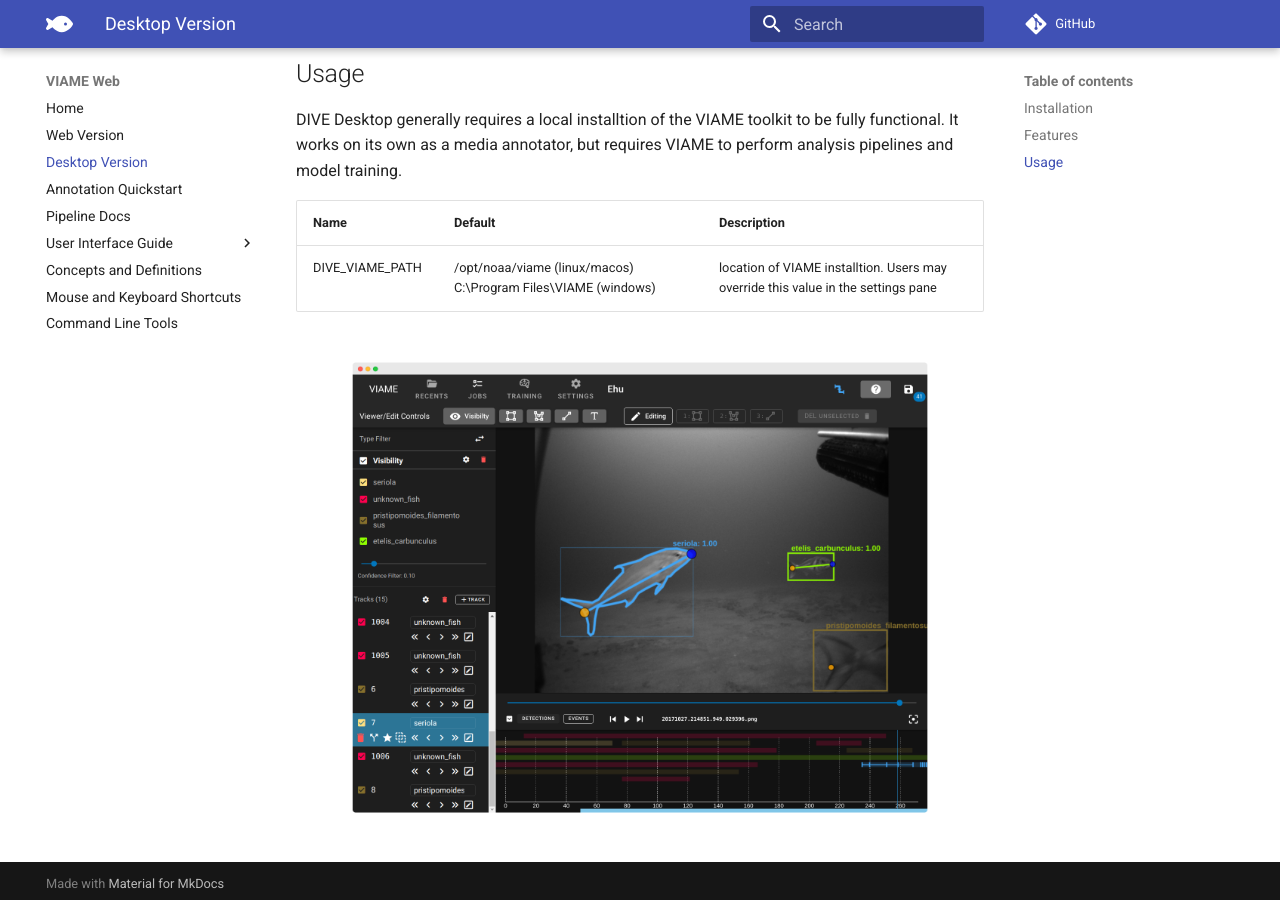
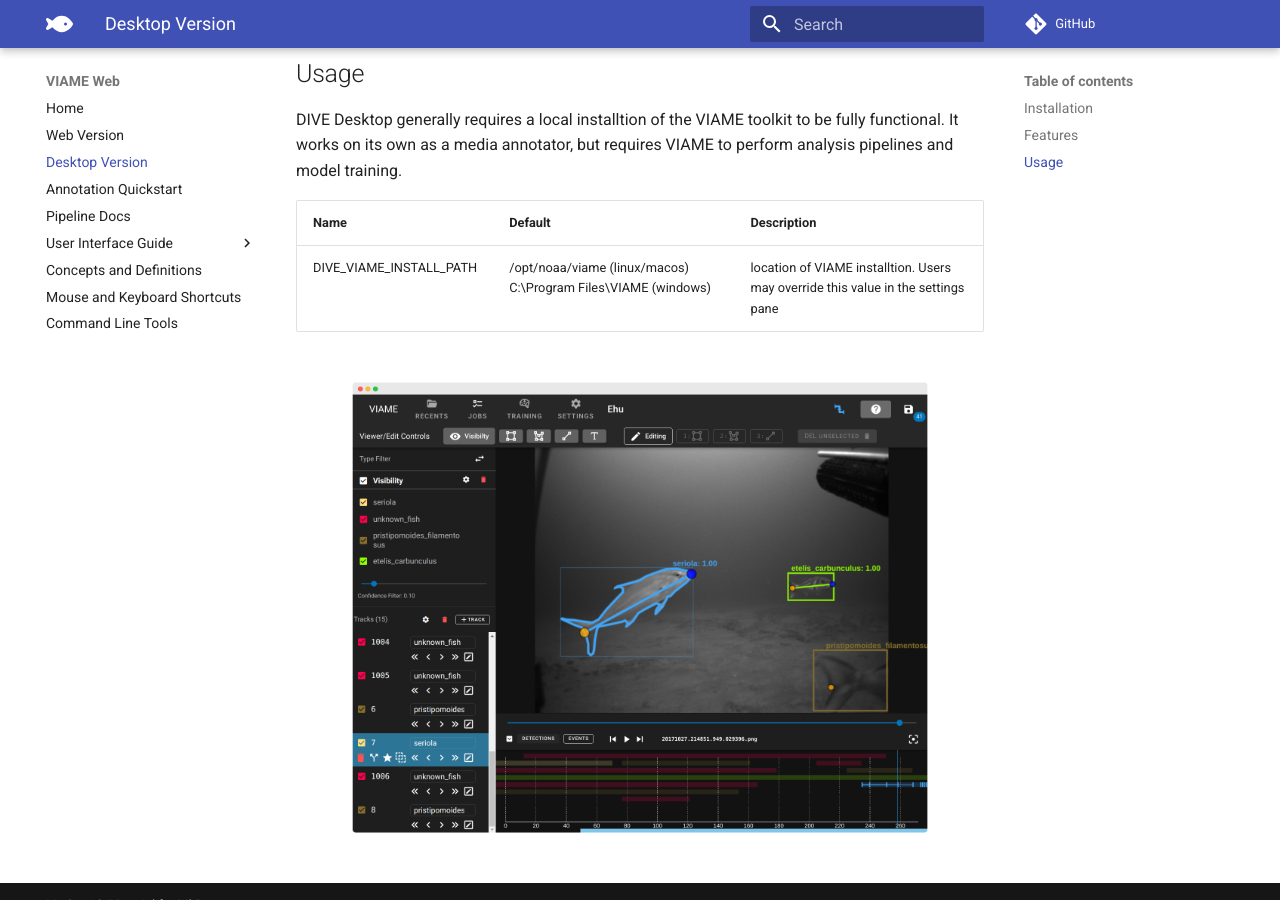
Before and after one commit to Kitware/dive, an MkDocs documentation site: the page built from docs/Dive-Desktop.md, in a window 1280 px wide and 900 px high, scrolled down 565 px. Built offline with MkDocs 1.6.1 and Material for MkDocs 9.7.7, drawn with Linux system fonts in a browser that asks for light colours; comment, search, counter and statistics services are not loaded.

Commit message:
Change var name

```diff
--- a/docs/Dive-Desktop.md
+++ b/docs/Dive-Desktop.md
@@ -21,6 +21,6 @@ DIVE Desktop generally requires a local installtion of the VIAME toolkit to be f
 
 | Name | Default | Description |
 | ---- | ------- | ----------- |
-| DIVE_VIAME_PATH | /opt/noaa/viame (linux/macos) C:\Program Files\VIAME (windows) | location of VIAME installtion.  Users may override this value in the settings pane |
+| DIVE_VIAME_INSTALL_PATH | /opt/noaa/viame (linux/macos) C:\Program Files\VIAME (windows) | location of VIAME installtion.  Users may override this value in the settings pane |
 
 ![images/Banner.png](images/Banner.png)
```
